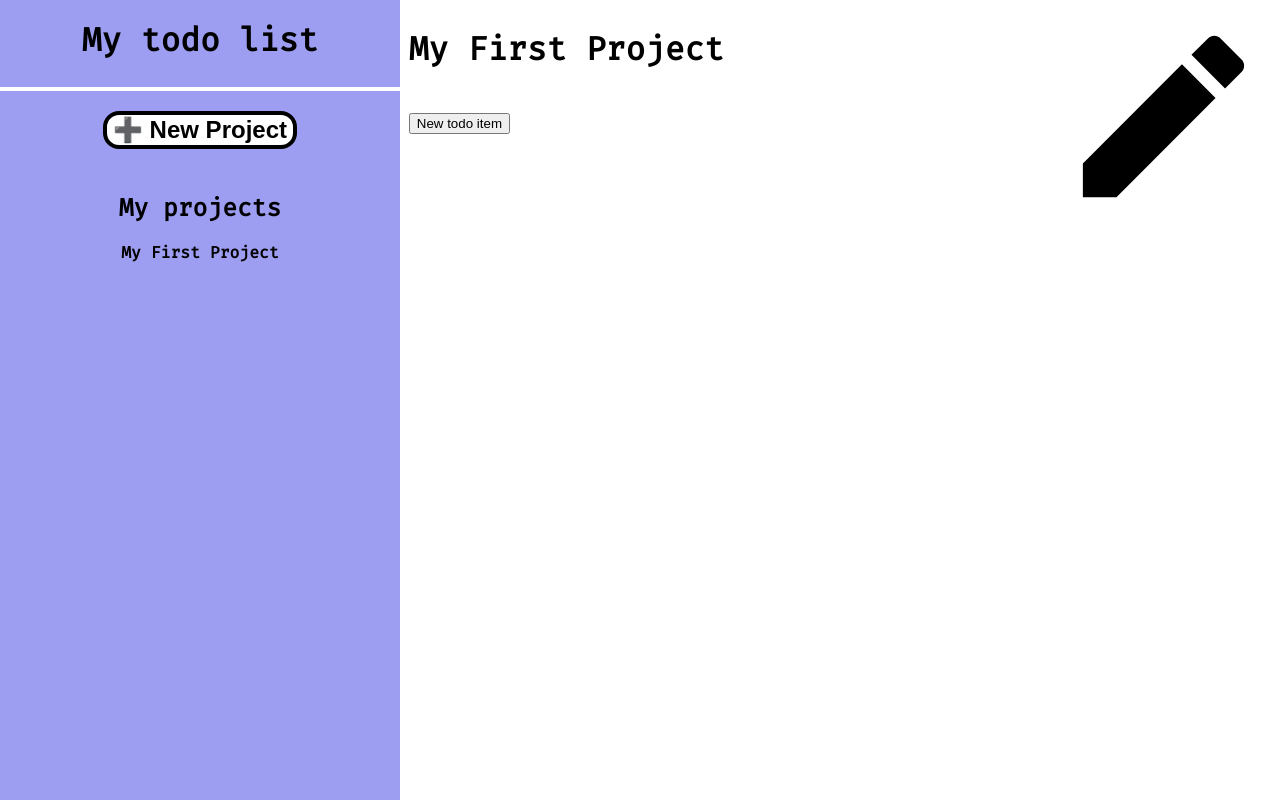
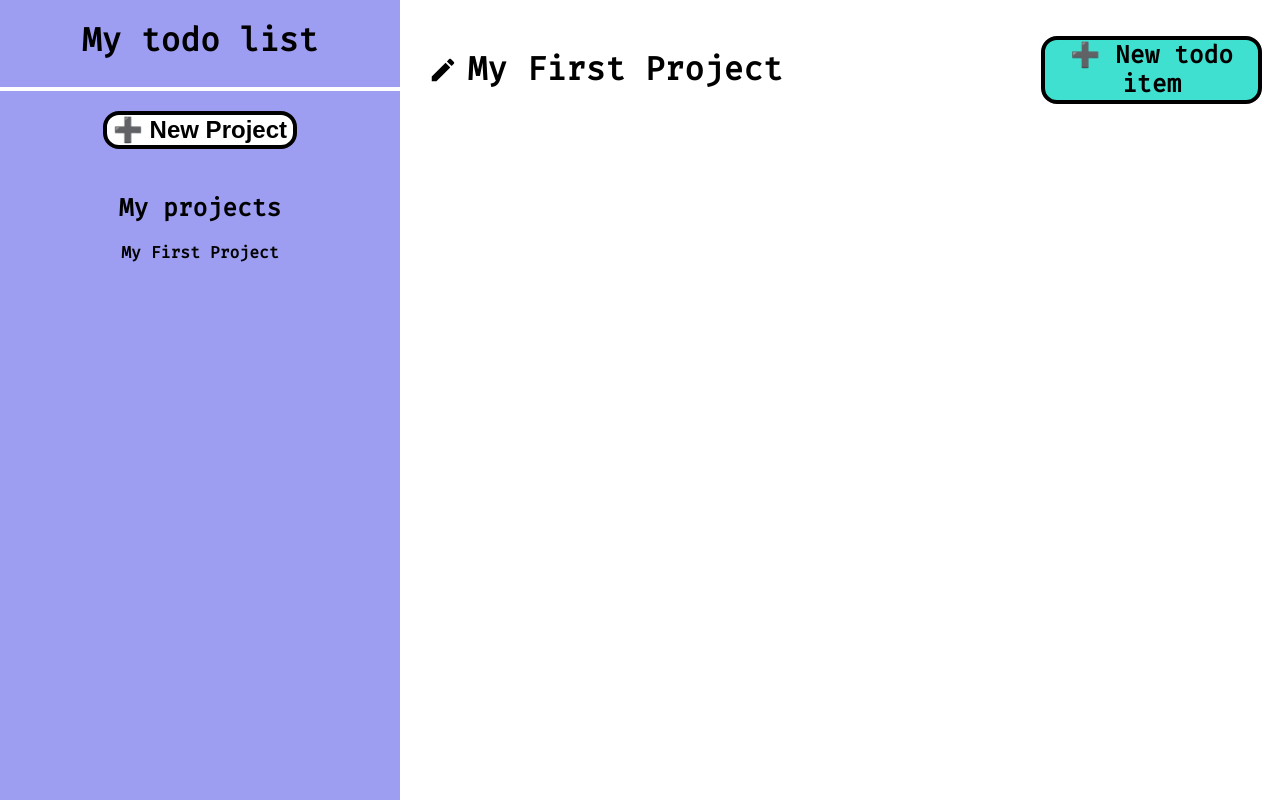
Before and after one commit to ayewhosthat/todo-list, a website built with webpack: page src/index.html in a window 1280 px wide. Shown: the top 800 px of the page. Built offline with nearby package versions, Linux system fonts and the light colour scheme.

Commit message:
Add edit button to edit project name + button to add new todo item + styling

```diff
--- a/src/index.html
+++ b/src/index.html
@@ -20,11 +20,9 @@
         </div>
         <div class="main-right">
             <div class="header">
-                <div class="project-name-div">
-                    <h1 class="project-name-heading"></h1>
+                <div class="name-and-icon">
                 </div>
-                <!-- <div class="edit-icon-div"></div> -->
-                <button class="add-todo-item">New todo item</button>
+                <button class="add-todo-item">➕ New todo item</button>
             </div>
             <div class="item-section"></div>
         </div>
--- a/src/index.js
+++ b/src/index.js
@@ -1,10 +1,13 @@
 import './style.css';
 import Icon from './pencil.svg';
-const editIconDiv = document.querySelector('.project-name-div');
+const editIconDiv = document.querySelector('.name-and-icon');
 const icon = new Image();
 icon.classList.add('edit-icon')
 icon.src = Icon;
 editIconDiv.appendChild(icon);
+const projectHeader = document.createElement('h1');
+projectHeader.classList.add('project-name-heading');
+editIconDiv.appendChild(projectHeader);
 const myProjects = [];
 let currentProject = 0;
 // this variable keeps track of which project we are viewing so that our program knows which project in our array to modify
--- a/src/style.css
+++ b/src/style.css
@@ -20,7 +20,7 @@ body {
 
 .main-right {
     height: 100%;
-    padding: 1%;
+    padding: 2%;
 }
 
 .main-left {
@@ -85,10 +85,47 @@ form {
 
 .header {
     height: 10%;
+    display: grid;
+    grid-template-columns: 4fr 1fr;
 }
 
-.project-name-div {
+.name-and-icon {
     height: 100%;
     display: grid;
-    grid-template-columns: 3fr 1fr;
+    grid-template-columns: 50px 1fr;
 }
+
+img {
+    height: 30px;
+    min-height: 30px;
+    width: 30px;
+    min-width: 30px;
+    align-self: center;
+    justify-self: center;
+}
+
+img:hover {
+    border: 4px solid black;
+    border-radius: 4px;
+}
+
+.name-and-icon > h1 {
+    align-self: center;
+}
+
+.add-todo-item {
+    font-family: fira-code;
+    font-weight: bold;
+    font-size: 1.5rem;
+    height: fit-content;
+    align-self: center;
+    border: 4px solid black;
+    border-radius: 16px;
+    background-color: turquoise;
+    min-width: 15ch;
+}
+
+.add-todo-item:hover {
+    color: white;
+    border: 4px solid white;
+}
```
